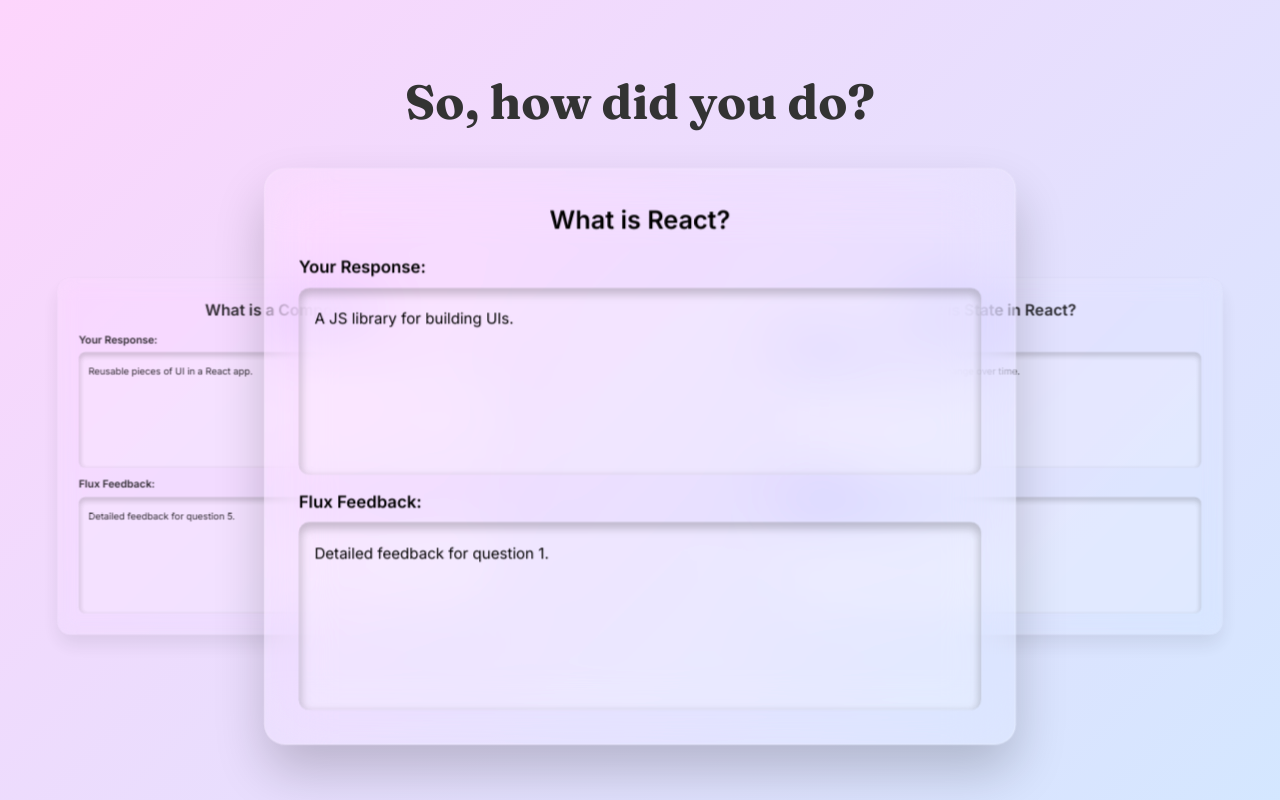
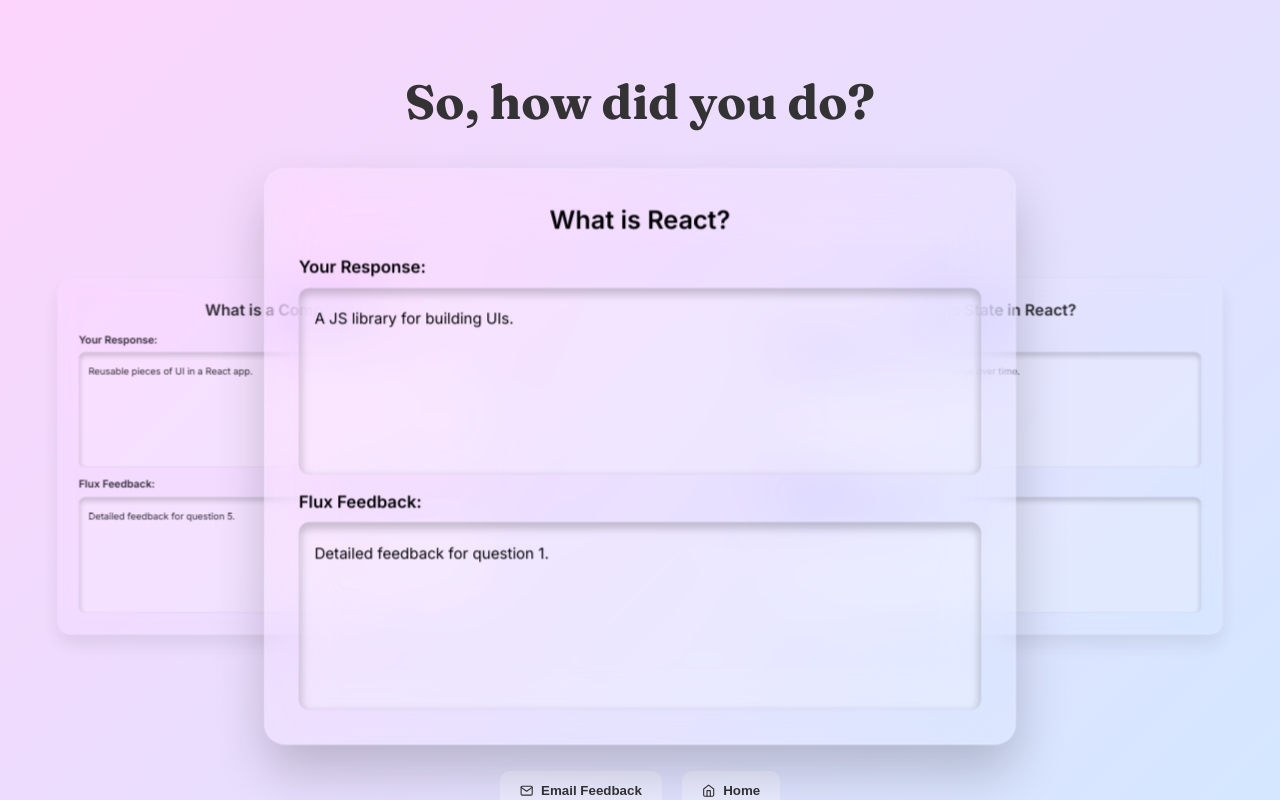
Before and after one commit to WindowsDotExe/HackED2025, a React (Create React App) app in the folder frontend/my-react-app/: page /feedback in a window 1280 px wide. Built offline with nearby package versions, Linux system fonts and the light colour scheme.

Commit message:
added email button and home

```diff
--- a/frontend/my-react-app/src/Pages/Feedback.jsx
+++ b/frontend/my-react-app/src/Pages/Feedback.jsx
@@ -1,6 +1,8 @@
 "use client";
 
 import React, { useState } from "react";
+import { useNavigate } from "react-router-dom";
+import { FiMail, FiHome, FiSend } from "react-icons/fi";
 import "../Styles/Feedback.css";
 
 const feedbackData = [
@@ -13,10 +15,32 @@ const feedbackData = [
 
 const FeedbackCarousel = () => {
   const [currentIndex, setCurrentIndex] = useState(0);
-  const length = feedbackData.length;
+  const [showEmailPopup, setShowEmailPopup] = useState(false);
+  const [email, setEmail] = useState("");
+  const [sending, setSending] = useState(false);
+  const [emailSent, setEmailSent] = useState(false);
+  const navigate = useNavigate();
 
   const handleCardClick = (newIndex) => {
     setCurrentIndex(newIndex);
+  };
+
+  const openEmailPopup = () => setShowEmailPopup(true);
+
+  const handleSendEmail = () => {
+    setSending(true);
+
+    setTimeout(() => {
+      setSending(false);
+      setEmailSent(true);
+
+      setTimeout(() => {
+        setShowEmailPopup(false);
+        setEmailSent(false);
+        setEmail("");
+        navigate("/Prompt");
+      }, 2000);
+    }, 1500);
   };
 
   return (
@@ -25,7 +49,7 @@ const FeedbackCarousel = () => {
 
       <div className="carousel-wrapper">
         {feedbackData.map((item, index) => {
-          let position = (index - currentIndex + length) % length;
+          let position = (index - currentIndex + feedbackData.length) % feedbackData.length;
 
           return (
             <div
@@ -35,7 +59,7 @@ const FeedbackCarousel = () => {
                   ? "center-card"
                   : position === 1
                   ? "right-card"
-                  : position === length - 1
+                  : position === feedbackData.length - 1
                   ? "left-card"
                   : "hidden-card"
               }`}
@@ -56,6 +80,41 @@ const FeedbackCarousel = () => {
           );
         })}
       </div>
+
+      {/* Buttons */}
+      <div className="button-container">
+        <button className="email-button" onClick={openEmailPopup}>
+          <FiMail /> Email Feedback
+        </button>
+        <button className="home-button" onClick={() => navigate("/Prompt")}>
+          <FiHome /> Home
+        </button>
+      </div>
+
+      {/* ✅ Blurred Background (Only When Popup is Open) */}
+      {showEmailPopup && <div className="background-blur"></div>}
+
+      {/* ✅ Email Popup */}
+      {showEmailPopup && (
+        <div className="email-popup">
+          <h2>Send Feedback via Email</h2>
+          {!emailSent ? (
+            <>
+              <input
+                type="email"
+                placeholder="Enter your email"
+                value={email}
+                onChange={(e) => setEmail(e.target.value)}
+              />
+              <button onClick={handleSendEmail} disabled={sending}>
+                {sending ? "Sending..." : <FiSend />}
+              </button>
+            </>
+          ) : (
+            <p className="email-sent-text">✅ Email sent successfully!</p>
+          )}
+        </div>
+      )}
     </div>
   );
 };
--- a/frontend/my-react-app/src/Styles/Feedback.css
+++ b/frontend/my-react-app/src/Styles/Feedback.css
@@ -157,3 +157,89 @@
   display: block;
   margin-top: 2px;
 }
+
+/* ✅ Blur only the background when email popup is open */
+.background-blur {
+  position: fixed;
+  top: 0;
+  left: 0;
+  width: 100vw;
+  height: 100vh;
+  backdrop-filter: blur(10px); /* Blurs only the background */
+  background: rgba(0, 0, 0, 0.2);
+  z-index: 10;
+}
+
+/* ✅ Email Popup */
+.email-popup {
+  position: fixed;
+  top: 50%;
+  left: 50%;
+  transform: translate(-50%, -50%);
+  background: rgba(255, 255, 255, 0.9);
+  padding: 30px;
+  border-radius: 12px;
+  box-shadow: 0 10px 30px rgba(0, 0, 0, 0.3);
+  text-align: center;
+  width: 300px;
+  z-index: 20; /* Higher than blurred background */
+}
+
+/* ✅ Keep input and button functional */
+.email-popup input {
+  width: 100%;
+  padding: 10px;
+  margin-bottom: 15px;
+  border: 1px solid #ccc;
+  border-radius: 8px;
+  font-size: 1rem;
+}
+
+.email-popup button {
+  background: #007bff;
+  color: white;
+  padding: 10px 15px;
+  border: none;
+  border-radius: 8px;
+  cursor: pointer;
+  font-size: 1rem;
+  transition: background 0.3s ease;
+}
+
+.email-popup button:hover {
+  background: #0056b3;
+}
+
+/* ✅ Email Sent Text */
+.email-sent-text {
+  font-size: 1.1rem;
+  font-weight: bold;
+  color: green;
+}
+
+/* ✅ Button Container */
+.button-container {
+  display: flex;
+  gap: 20px;
+  margin-top: 40px;
+}
+
+.email-button,
+.home-button {
+  display: flex;
+  align-items: center;
+  gap: 8px;
+  background: rgba(255, 255, 255, 0.3);
+  color: #333;
+  font-weight: 600;
+  padding: 12px 20px;
+  border: none;
+  border-radius: 10px;
+  cursor: pointer;
+  transition: all 0.3s ease-in-out;
+}
+
+.email-button:hover,
+.home-button:hover {
+  background: rgba(255, 255, 255, 0.5);
+}
```
